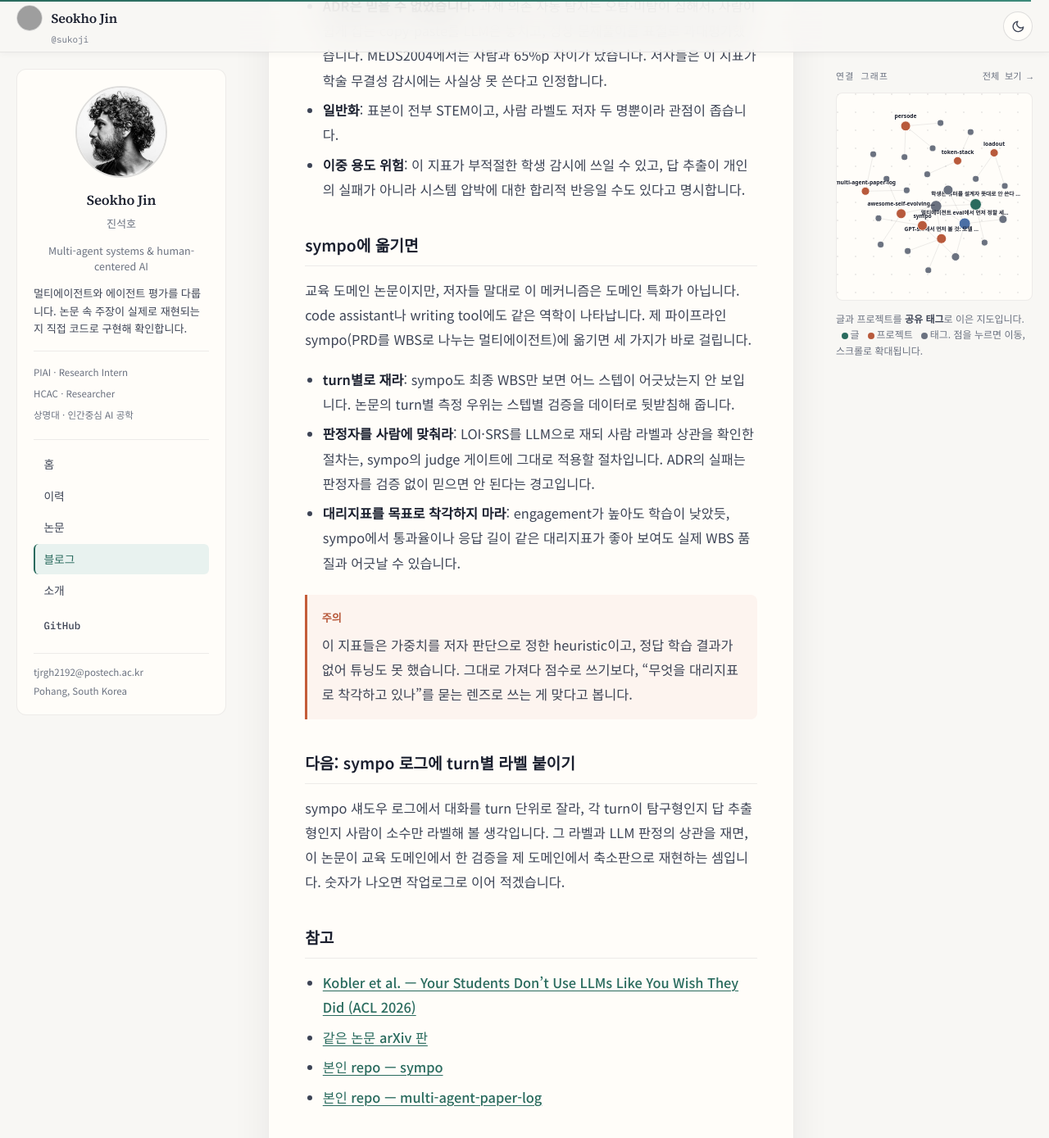
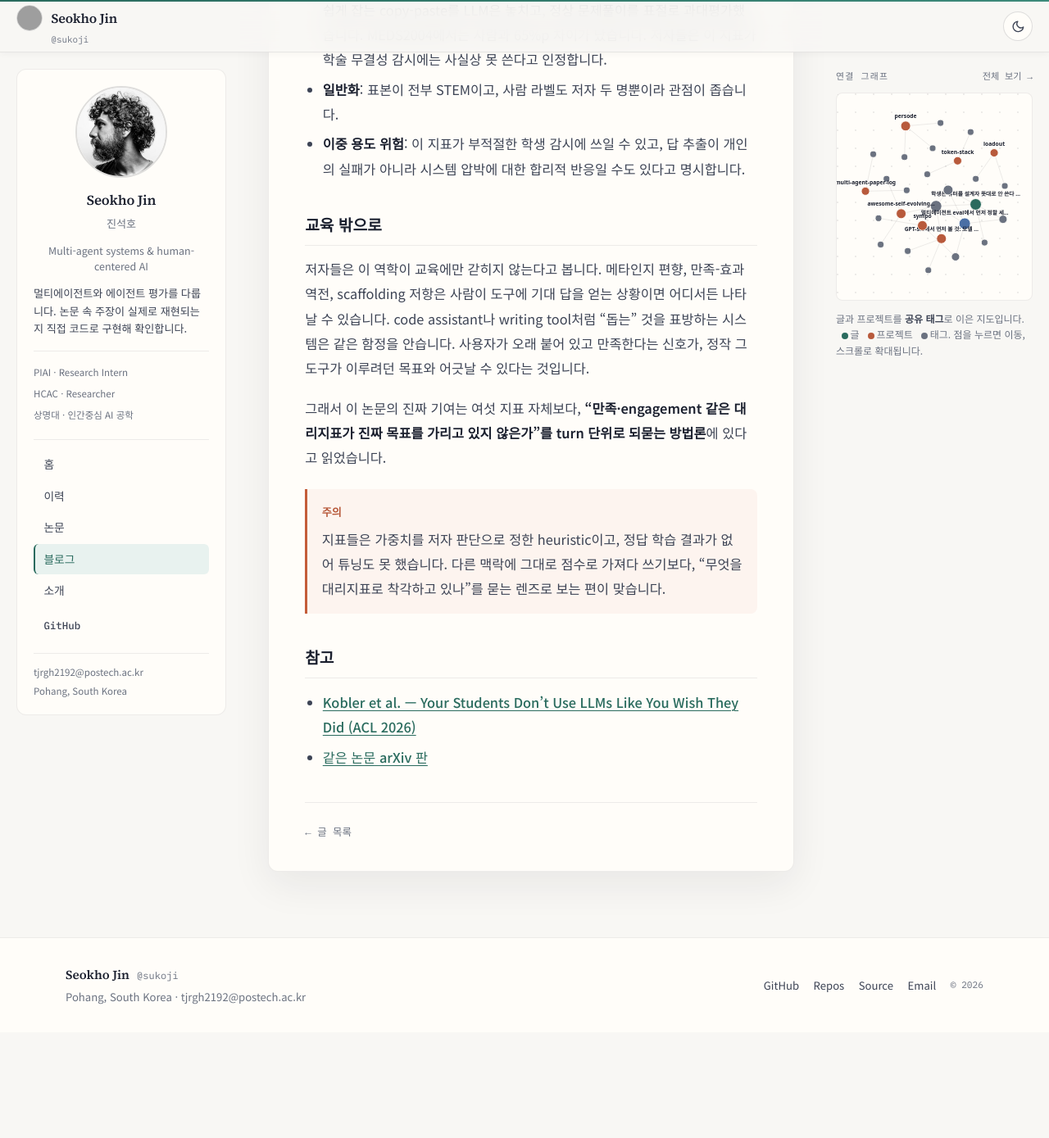
Before and after one commit to sukoji/sukoji.github.io, a Jekyll site: the page built from _posts/2026-07-14-students-dont-use-llms.md, in a window 1280 px wide and 1400 px high, scrolled down 4565 px. Shown: the top 1389 px of the window at 82% size. Built offline with Jekyll 4.4.1, drawn with Linux system fonts in a browser that asks for light colours; after the commit the page ends 5825 px from its top, so only the background shows below that; some of the changed text lies outside the part shown; grey boxes are pictures that could not be loaded.

Commit message:
Make writing voice category-specific; stop forcing project ties
Study the pytorch.kr LOTUS writeup and codify a per-category voice in
the writing docs: deepdive/news stay neutral and subject-focused and
close on source links, while first-person and sympo/token-stack framing
belong only to log posts. Drop the blanket "tie every post to my
projects" rule. Apply it to the ACL 2026 deepdive: replace the forced
"sympo에 옮기면" section and personal-action ending with a neutral
"beyond education" close and source links.

Co-Authored-By: Claude Opus 4.8 <noreply@anthropic.com>

```diff
--- a/_posts/2026-07-14-students-dont-use-llms.md
+++ b/_posts/2026-07-14-students-dont-use-llms.md
@@ -4,7 +4,7 @@ title: "학생은 튜터를 설계자 뜻대로 안 쓴다 — 교육 AI를 평
 date: 2026-07-14
 category: deepdive
 tags: [eval, llm-as-judge, agents, education]
-summary: 만족도·engagement로 교육 AI를 평가하면 실제 학습 목표를 못 봅니다. ACL 2026 논문의 여섯 지표와 turn별 측정을, 제 agent eval 관점으로 뜯어봤습니다.
+summary: 만족도·engagement로 교육 AI를 평가하면 실제 학습 목표를 못 봅니다. ACL 2026 논문의 여섯 지표와 turn별 측정을 eval 방법론 관점에서 뜯어봤습니다.
 image: /assets/images/posts/2026-07-14-students-dont-use-llms.svg
 ---
 
@@ -20,7 +20,7 @@ image: /assets/images/posts/2026-07-14-students-dont-use-llms.svg
 
 저자들이 최근 ACL 교육 AI 논문 10편을 봤더니, 9편이 만족도 설문과 자가보고 학습량에 기대고 있었습니다. 학생이 시스템을 정말 의도대로 썼는지는 확인하지 않았습니다. 이게 왜 문제냐면, 교육심리학이 오래전부터 짚어온 것처럼 학생은 자기 학습을 잘 판단하지 못하기 때문입니다. 매끄러운 상호작용을 이해의 깊이로 착각하는 "illusion of fluency"(유창성 착각)가 대표적입니다.
 
-이건 제가 agent eval에서 반복해서 부딪힌 문제와 같은 얼굴입니다. 벤치마크 점수가 오른다고 실사용이 좋아지는 건 아니고, 사용자가 오래 붙어 있다고(=engagement) 목표를 이룬 것도 아닙니다. 대리지표는 측정하기 쉬워서 자주 쓰이지만, 진짜 목표와 어긋나는 순간 실패를 가려버립니다.
+이건 agent eval 전반에서 반복되는 문제와 같은 얼굴입니다. 벤치마크 점수가 오른다고 실사용이 좋아지는 건 아니고, 사용자가 오래 붙어 있다고(=engagement) 목표를 이룬 것도 아닙니다. 대리지표는 측정하기 쉬워서 자주 쓰이지만, 진짜 목표와 어긋나는 순간 실패를 가려버립니다.
 
 ## 여섯 개 지표
 
@@ -49,9 +49,9 @@ image: /assets/images/posts/2026-07-14-students-dont-use-llms.svg
 
 turn별 측정이 사람과의 상관에서 전체대화 방식을 일관되게 앞섭니다. 대화를 통째로 요약해 채점하면, 중간중간 학생이 답만 뽑아가는 turn 단위 패턴이 뭉개지기 때문입니다.
 
-이 대목이 제가 [지난 글](/blog/#log)에서 "eval을 파이프라인 끝에 몰지 말고 스텝마다 두라"고 적은 것과 정확히 같은 이야기라, 읽으면서 좀 놀랐습니다. 도메인은 교육이지만 교훈은 그대로입니다. **최종 산출물만 채점하면 어디서 어긋났는지 안 보인다.**
+교훈은 도메인을 넘어섭니다. 여러 turn이 얽힌 대화형 시스템을 통째로 요약해 한 점수로 매기면, 정작 어느 지점에서 목표와 어긋났는지가 지워집니다. 측정 단위를 turn으로 내리는 것만으로 사람 판단과의 상관이 크게 올라갔다는 게 이 논문의 방법론적 기여입니다.
 
-검증 방식도 참고할 만합니다. 저자들은 248개 대화를 사람이 직접 라벨하고, 100개는 두 번째 평가자가 겹쳐 매겨 평가자 간 신뢰도를 확인했습니다. LLM 판정을 그냥 믿지 않고 사람 라벨과 상관·kappa로 맞춰본 것입니다. 이건 제가 [LLM-as-judge 글](/blog/#log)에서 강조한 "판정자를 사람 라벨한 작은 셋에 먼저 맞춰봐라"의 실제 사례입니다.
+검증 절차도 눈여겨볼 만합니다. 저자들은 248개 대화를 사람이 직접 라벨하고, 100개는 두 번째 평가자가 겹쳐 매겨 평가자 간 신뢰도를 확인했습니다. LLM 판정을 그대로 믿지 않고 사람 라벨과 상관·kappa로 맞춰본 것입니다. ADR처럼 사람과 크게 어긋나는 지표는 이 대조 덕분에 걸러졌습니다.
 
 ## 핵심 결과
 
@@ -72,25 +72,17 @@ turn별 측정이 사람과의 상관에서 전체대화 방식을 일관되게
 - **일반화**: 표본이 전부 STEM이고, 사람 라벨도 저자 두 명뿐이라 관점이 좁습니다.
 - **이중 용도 위험**: 이 지표가 부적절한 학생 감시에 쓰일 수 있고, 답 추출이 개인의 실패가 아니라 시스템 압박에 대한 합리적 반응일 수도 있다고 명시합니다.
 
-## sympo에 옮기면
+## 교육 밖으로
 
-교육 도메인 논문이지만, 저자들 말대로 이 메커니즘은 도메인 특화가 아닙니다. code assistant나 writing tool에도 같은 역학이 나타납니다. 제 파이프라인 sympo(PRD를 WBS로 나누는 멀티에이전트)에 옮기면 세 가지가 바로 걸립니다.
+저자들은 이 역학이 교육에만 갇히지 않는다고 봅니다. 메타인지 편향, 만족-효과 역전, scaffolding 저항은 사람이 도구에 기대 답을 얻는 상황이면 어디서든 나타날 수 있습니다. code assistant나 writing tool처럼 "돕는" 것을 표방하는 시스템은 같은 함정을 안습니다. 사용자가 오래 붙어 있고 만족한다는 신호가, 정작 그 도구가 이루려던 목표와 어긋날 수 있다는 것입니다.
 
-- **turn별로 재라**: sympo도 최종 WBS만 보면 어느 스텝이 어긋났는지 안 보입니다. 논문의 turn별 측정 우위는 스텝별 검증을 데이터로 뒷받침해 줍니다.
-- **판정자를 사람에 맞춰라**: LOI·SRS를 LLM으로 재되 사람 라벨과 상관을 확인한 절차는, sympo의 judge 게이트에 그대로 적용할 절차입니다. ADR의 실패는 판정자를 검증 없이 믿으면 안 된다는 경고입니다.
-- **대리지표를 목표로 착각하지 마라**: engagement가 높아도 학습이 낮았듯, sympo에서 통과율이나 응답 길이 같은 대리지표가 좋아 보여도 실제 WBS 품질과 어긋날 수 있습니다.
+그래서 이 논문의 진짜 기여는 여섯 지표 자체보다, **"만족·engagement 같은 대리지표가 진짜 목표를 가리고 있지 않은가"를 turn 단위로 되묻는 방법론**에 있다고 읽었습니다.
 
 > **주의**
-> 이 지표들은 가중치를 저자 판단으로 정한 heuristic이고, 정답 학습 결과가 없어 튜닝도 못 했습니다. 그대로 가져다 점수로 쓰기보다, "무엇을 대리지표로 착각하고 있나"를 묻는 렌즈로 쓰는 게 맞다고 봅니다.
+> 지표들은 가중치를 저자 판단으로 정한 heuristic이고, 정답 학습 결과가 없어 튜닝도 못 했습니다. 다른 맥락에 그대로 점수로 가져다 쓰기보다, "무엇을 대리지표로 착각하고 있나"를 묻는 렌즈로 보는 편이 맞습니다.
 {: .callout-warn}
-
-## 다음: sympo 로그에 turn별 라벨 붙이기
-
-sympo 섀도우 로그에서 대화를 turn 단위로 잘라, 각 turn이 탐구형인지 답 추출형인지 사람이 소수만 라벨해 볼 생각입니다. 그 라벨과 LLM 판정의 상관을 재면, 이 논문이 교육 도메인에서 한 검증을 제 도메인에서 축소판으로 재현하는 셈입니다. 숫자가 나오면 작업로그로 이어 적겠습니다.
 
 ## 참고
 
 - [Kobler et al. — Your Students Don't Use LLMs Like You Wish They Did (ACL 2026)](https://aclanthology.org/2026.acl-long.875/)
 - [같은 논문 arXiv 판](https://arxiv.org/abs/2604.23486)
-- [본인 repo — sympo](https://github.com/sukoji/sympo)
-- [본인 repo — multi-agent-paper-log](https://github.com/sukoji/multi-agent-paper-log)
```
Also changed, not shown: docs/BLOG_WRITING.md (+17 -4 lines), docs/WRITING_AGENT_PROMPT.md (+5 -4 lines).
